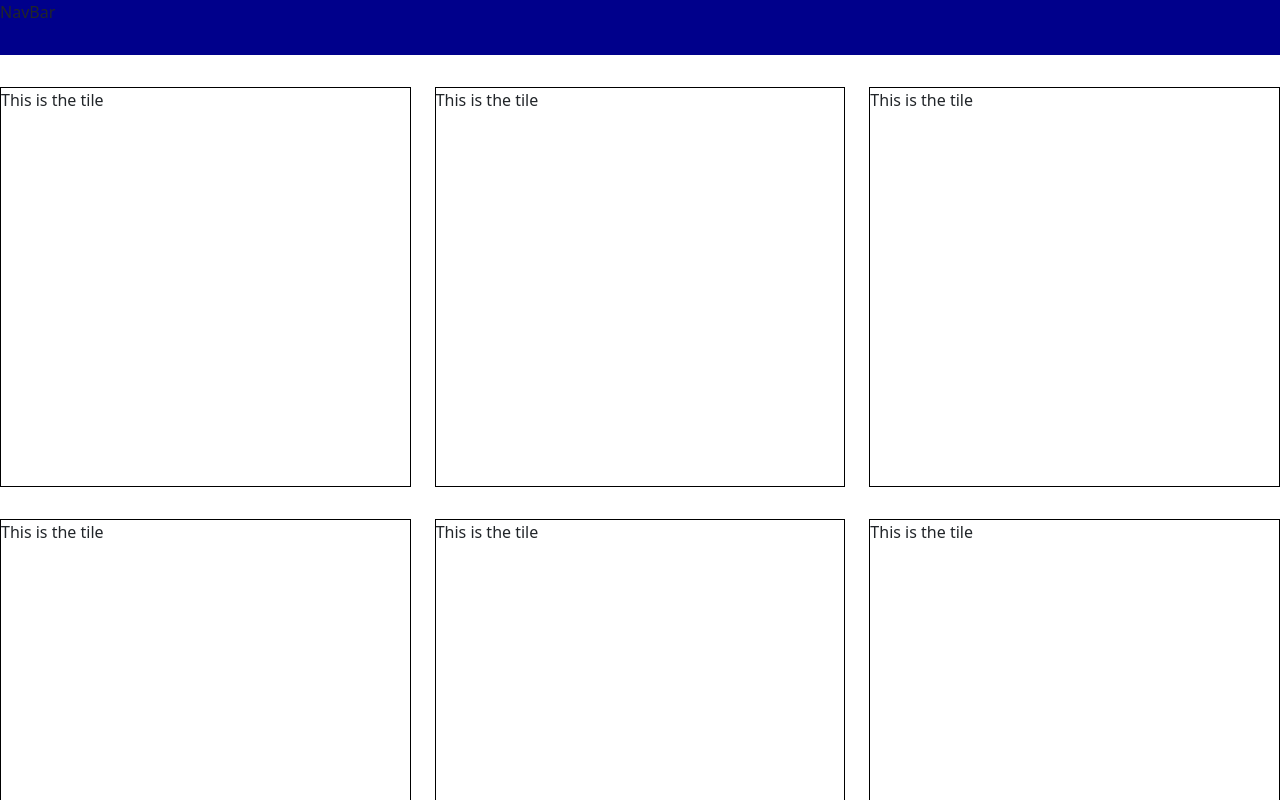
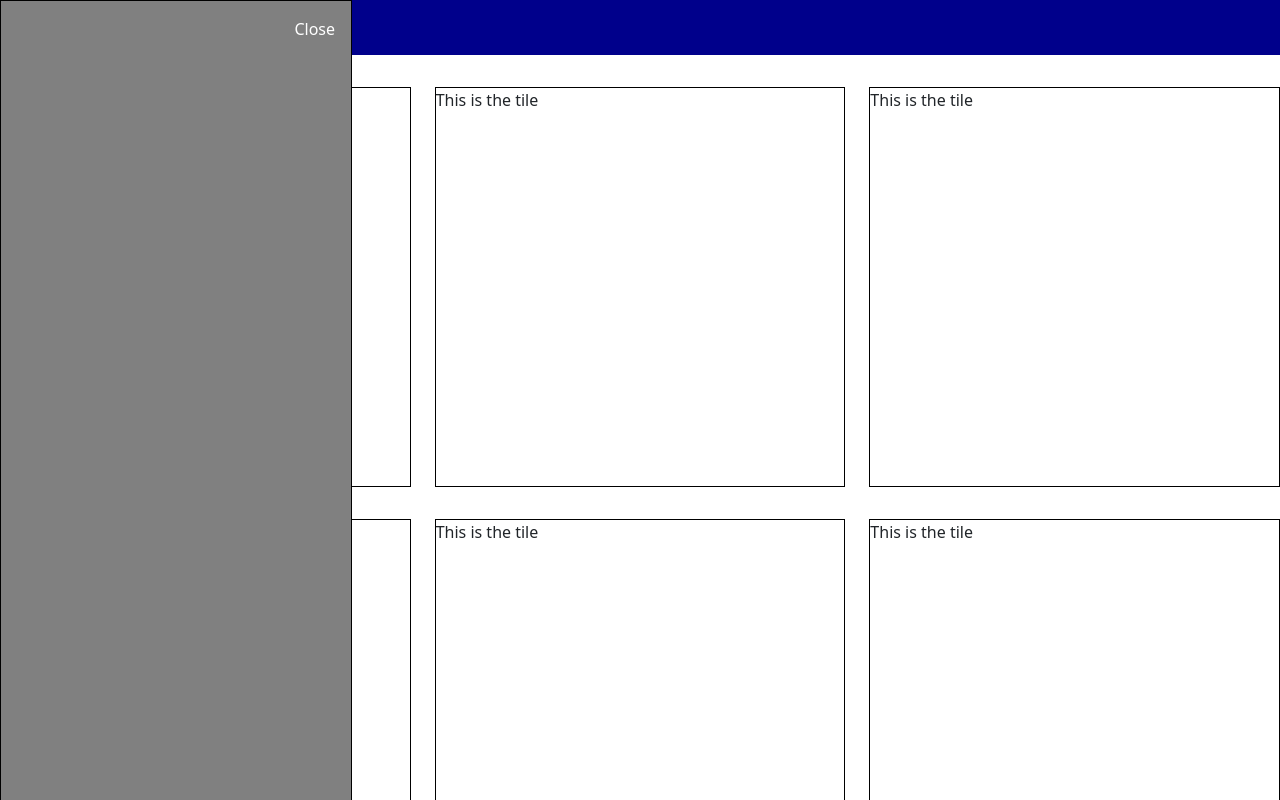
Before and after one commit to Rishabhk94/AngularProject, an Angular app: page / in a window 1280 px wide. Shown: the top 800 px of the page. Built offline with nearby package versions, Linux system fonts and the light colour scheme.

Commit message:
added sidebar funtionality

```diff
--- a/src/app/Components/NavbarComponent/navbar/navbar.component.css
+++ b/src/app/Components/NavbarComponent/navbar/navbar.component.css
@@ -2,3 +2,13 @@
     background: darkblue;
     height: 55px;
 }
+.nav-button{
+    width: 12rem;
+    color: white;
+    padding-top: 1rem;
+    padding-left: 1rem;
+    cursor: pointer;
+}
+.nav-button:hover{
+    color: orange;
+}
--- a/src/app/Components/NavbarComponent/navbar/navbar.component.html
+++ b/src/app/Components/NavbarComponent/navbar/navbar.component.html
@@ -1,3 +1,5 @@
 <div class="nav-container">
-NavBar
+    <div class="nav-button" (click)="OpenSideBar()">
+        Click to open SideBar
+    </div>
 </div>
--- a/src/app/Components/NavbarComponent/navbar/navbar.component.ts
+++ b/src/app/Components/NavbarComponent/navbar/navbar.component.ts
@@ -1,4 +1,5 @@
 import { Component, OnInit } from '@angular/core';
+import {SidebarDataService} from '../../../Services/sidebar-data.service'
 
 @Component({
   selector: 'app-navbar',
@@ -7,9 +8,13 @@ import { Component, OnInit } from '@angular/core';
 })
 export class NavbarComponent implements OnInit {
 
-  constructor() { }
+  constructor(private sidebarDataService:SidebarDataService) { }
 
   ngOnInit() {
   }
 
+  OpenSideBar() {
+    this.sidebarDataService.ToggleSideBar()
+  }
+
 }
--- /dev/null
+++ b/src/app/Services/sidebar-data.service.ts
@@ -0,0 +1,18 @@
+import { Injectable,EventEmitter,Output } from '@angular/core';
+
+@Injectable({
+  providedIn: 'root'
+})
+export class SidebarDataService {
+
+  constructor() { }
+  public sidBarOpen=false
+  @Output() change: EventEmitter<boolean> = new EventEmitter();
+
+
+  ToggleSideBar(){
+    this.sidBarOpen=!this.sidBarOpen
+    this.change.emit(this.sidBarOpen)
+  }
+
+}
--- a/src/app/app.component.css
+++ b/src/app/app.component.css
@@ -0,0 +1,18 @@
+.sidebar-conatiner{
+    position: absolute;
+    top: 0;
+    left: 0;
+    height: 161%;
+    width: 22rem;
+    background: gray;
+    border: 1px solid black;
+}
+.close-button {
+    float: right;
+    padding: 1rem;
+    color: white;
+    cursor: pointer;
+}
+.close-button:hover{
+    color: orange
+}
--- a/src/app/app.component.html
+++ b/src/app/app.component.html
@@ -13,4 +13,9 @@
       <app-product-tile class="col"></app-product-tile>
       <app-product-tile class="col"></app-product-tile>
   </div>
+  <div *ngIf="sideBarState" class="sidebar-conatiner">
+      <div class="close-button" (click)=ToggleSideBar()>
+        Close
+      </div>
+  </div>
 </div>
--- a/src/app/app.component.ts
+++ b/src/app/app.component.ts
@@ -1,11 +1,28 @@
-import { Component } from '@angular/core';
+import { Component,OnInit } from '@angular/core';
+import {SidebarDataService} from './Services/sidebar-data.service';
 
 @Component({
   selector: 'app-root',
   templateUrl: './app.component.html',
   styleUrls: ['./app.component.css']
 })
-export class AppComponent {
+export class AppComponent implements OnInit {
+    constructor(public sidebarDataService:SidebarDataService){
+
+    }
+    sideBarState=true;
+    ngOnInit(){
+        this.sidebarDataService.change.subscribe(isOpen => {
+            this.sideBarState = isOpen;
+          });
+    }
+
+    ToggleSideBar() {
+        this.sidebarDataService.ToggleSideBar()
+    }
+
+
+
   title = 'The Product Catalogue';
   products=[
     {
@@ -21,4 +38,5 @@ export class AppComponent {
         "name":"Javascript"
     }
 ]
+
 }
```
Also changed, not shown: 1 other file (tests, documents, lock files or other folders).
